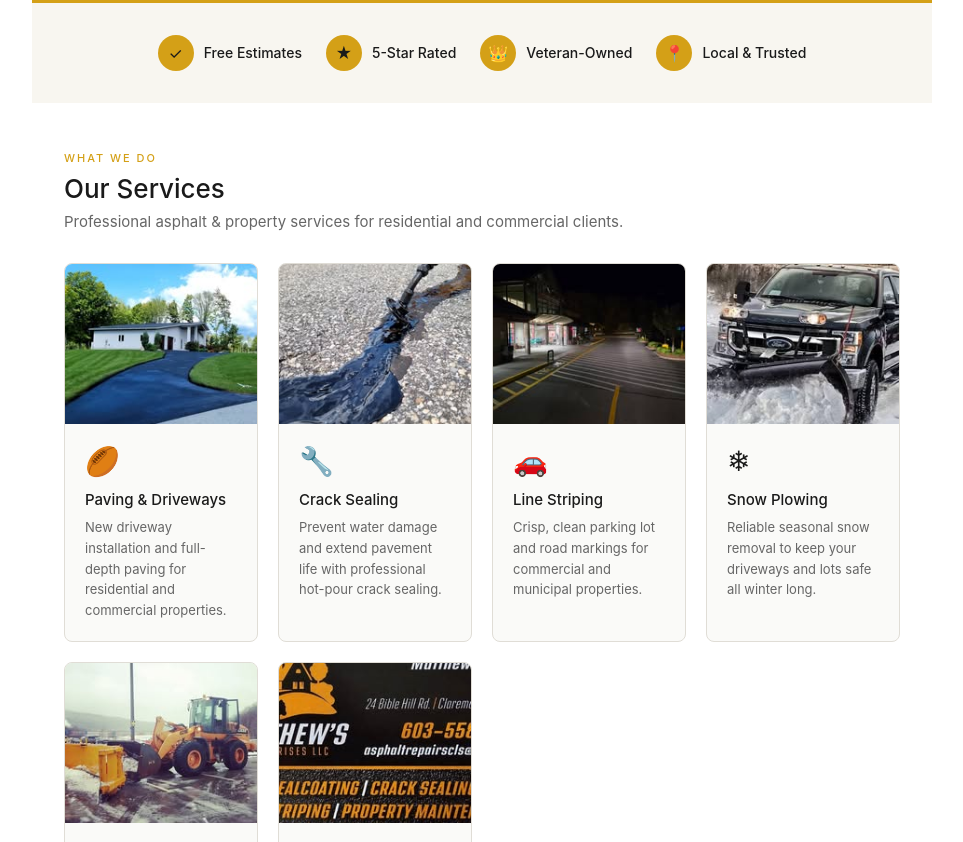
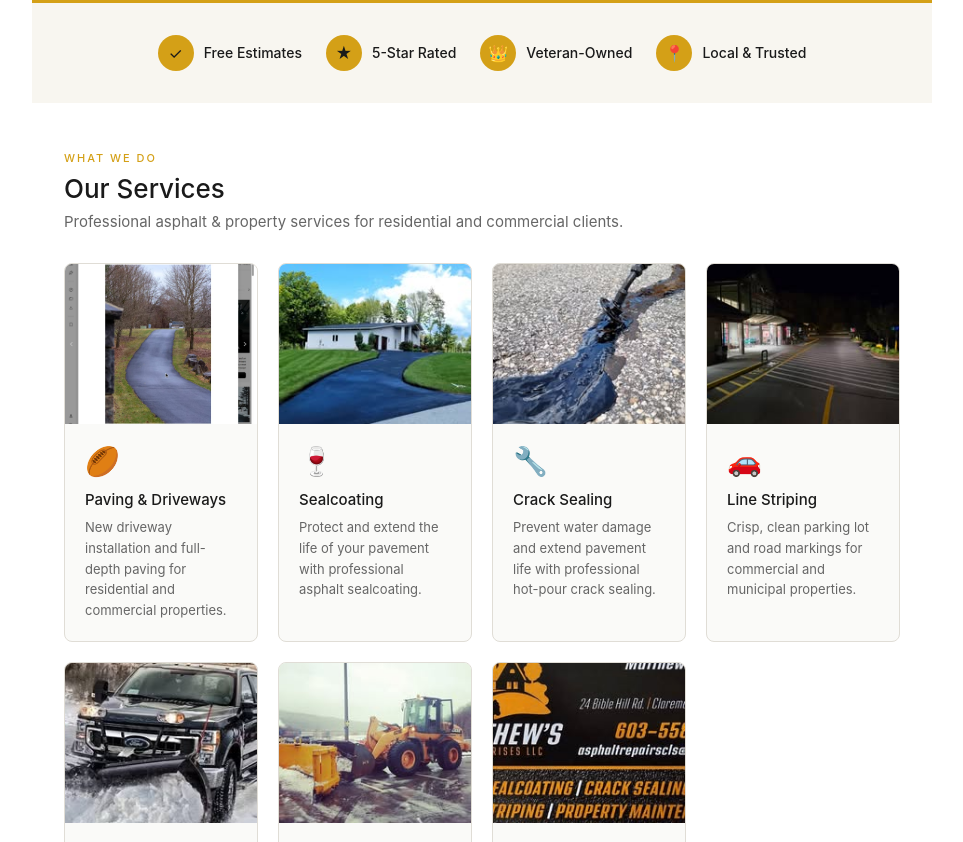
Before and after one commit to Hazmattic33/matthews-enterprises-website, a plain HTML site: page index.html in a window 1280 px wide. Shown: the part 590-1432 px from the top of the page, without its empty margins (158-1121 px from the left). Drawn offline with Linux system fonts and the light colour scheme.

Commit message:
Split Paving and Sealcoating into separate service cards

```diff
--- a/index.html
+++ b/index.html
@@ -133,11 +133,19 @@ footer span { font-size: 12px; color: #555; }
     <div class="section-sub">Professional asphalt &amp; property services for residential and commercial clients.</div>
     <div class="services-grid">
       <div class="service-card">
-        <img src="images/driveway1.jpg" alt="Paving and Driveway Installation" />
+        <img src="images/paving1.jpg" alt="Paving and Driveway Installation" />
         <div class="service-card-body">
           <div class="service-icon">&#127945;</div>
           <h3>Paving &amp; Driveways</h3>
           <p>New driveway installation and full-depth paving for residential and commercial properties.</p>
+        </div>
+      </div>
+      <div class="service-card">
+        <img src="images/driveway1.jpg" alt="Sealcoating" />
+        <div class="service-card-body">
+          <div class="service-icon">&#127863;</div>
+          <h3>Sealcoating</h3>
+          <p>Protect and extend the life of your pavement with professional asphalt sealcoating.</p>
         </div>
       </div>
       <div class="service-card">
```
